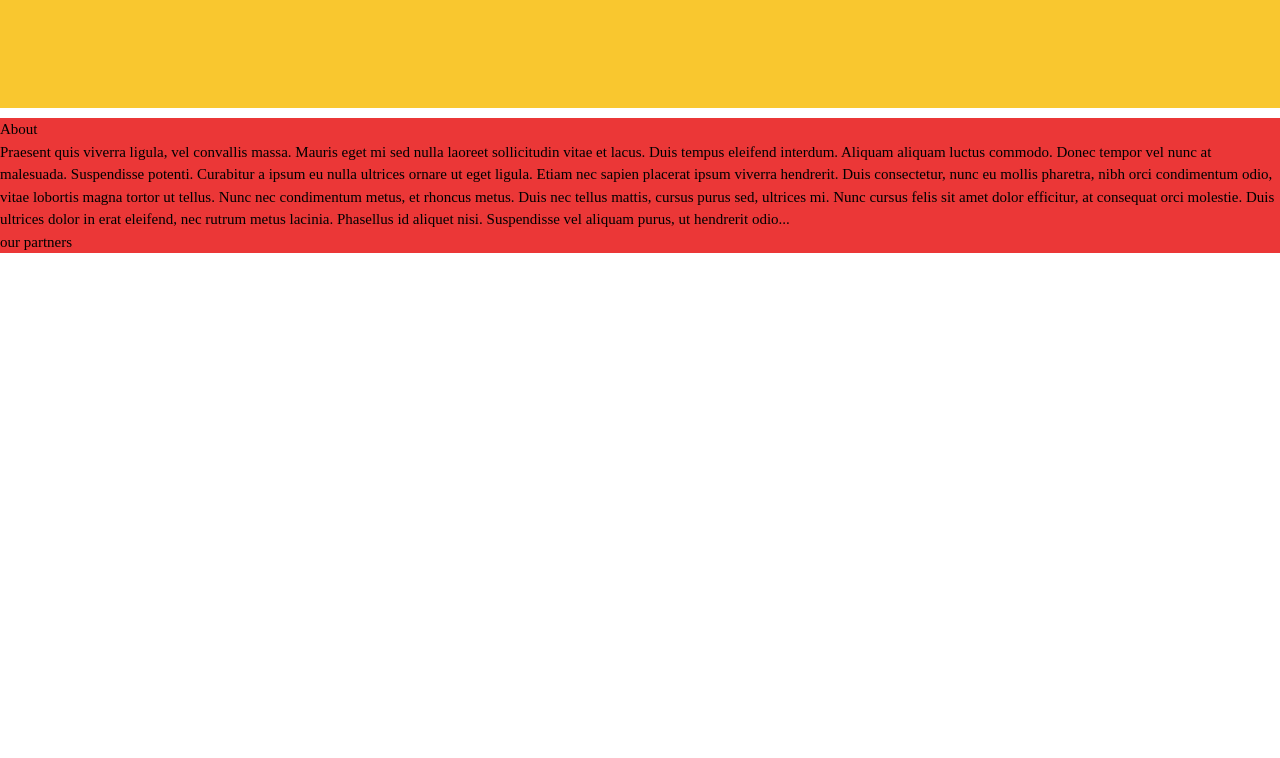
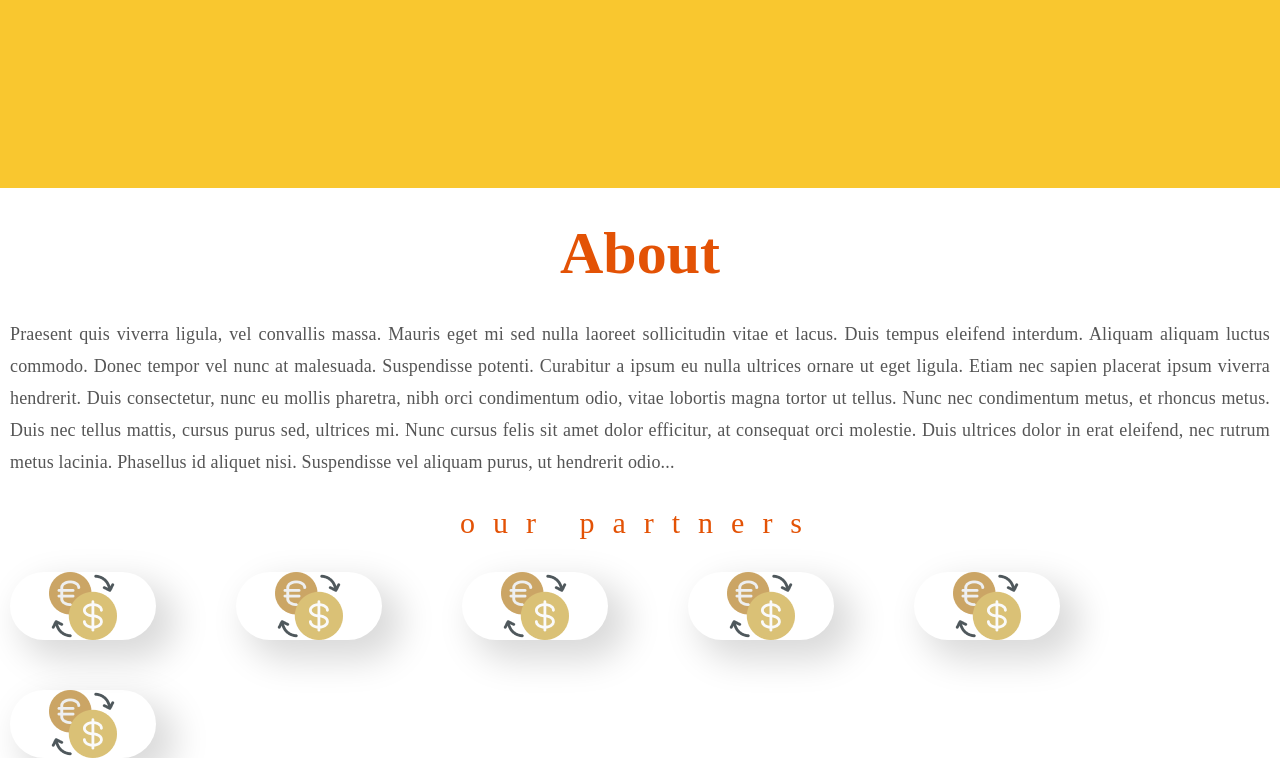
Before and after one commit to Lian-040400/figma, a website: page index.html in a window 1280 px wide. Shown: the part 692-1450 px from the top of the page. Before the commit the page ends 955 px from the top, so only its background shows below. Drawn offline with Linux system fonts and the light colour scheme.

Commit message:
some change

```diff
--- a/index.html
+++ b/index.html
@@ -28,7 +28,7 @@
                         <a class="header__link" href="#contacts">Contacts</a>
                     </li>
                     <li class="header__item">
-                        <i>ijj</i>
+                        <i></i>
                     </li>
                     <li class="header__item">
                         <i>jkj</i>
@@ -43,7 +43,10 @@
 
     </div>
     <div class="first-page">
-        <img src="./img/ket-text 1 (1).svg" alt="">
+
+            <img src="./img/ket-text 1 (1).svg" alt="">
+        </div>
+
     </div>
     <div class="container">
         <div class="about">
@@ -61,6 +64,26 @@
             </p>
             <div class="partners">
                 <h3>our partners</h3>
+                <div class="partners__cards">
+                    <div class="partners__cards__item">
+                        <img src="./img/IERC_logo 1.png" alt="">
+                    </div>
+                    <div class="partners__cards__item">
+                        <img src="./img/IERC_logo 1.png" alt="">
+                    </div>
+                    <div class="partners__cards__item">
+                        <img src="./img/IERC_logo 1.png" alt="">
+                    </div>
+                    <div class="partners__cards__item">
+                        <img src="./img/IERC_logo 1.png" alt="">
+                    </div>
+                    <div class="partners__cards__item">
+                        <img src="./img/IERC_logo 1.png" alt="">
+                    </div>
+                    <div class="partners__cards__item">
+                        <img src="./img/IERC_logo 1.png" alt="">
+                    </div>
+                </div>
             </div>
         </div>
     </div>
--- a/main.scss
+++ b/main.scss
@@ -2,6 +2,7 @@
 
 @import './sass/globalStyles';
 @import './sass/header';
+@import './sass/about';
 @import './sass/first-page';
 @import './sass/footer';
 @import './sass/courses';
--- a/sass/_about.scss
+++ b/sass/_about.scss
@@ -1,3 +1,50 @@
-.about{
-    background-color: rgb(235, 55, 55);
+.about {
+    h2 {
+        color: #e35205;
+        font-style: normal;
+        font-weight: 900;
+        font-size: 60px;
+        line-height: 70px;
+        text-align: center;
+        padding-top: 30px;
+    }
+    p {
+        font-style: normal;
+        font-weight: 300;
+        font-size: 18px;
+        line-height: 32px;
+        padding-top: 30px;
+        text-align: justify;
+        letter-spacing: 0.01em;
+        color: #555555;
+    }
+    .partners {
+        h3 {
+            font-style: normal;
+            font-weight: normal;
+            font-size: 30px;
+            line-height: 29px;
+            text-align: center;
+            letter-spacing: 0.6em;
+            color: #e35205;
+            padding-top: 30px;
+            padding-bottom: 0px;
+        }
+        &__cards {
+            // padding: 100px;
+            display: grid;
+            grid-template-columns: repeat(auto-fill,minmax(90px,146px));
+            grid-gap: 50px 80px;
+            margin-top: 35px;
+
+            .partners__cards__item {
+                display: flex;
+                align-items: center;
+                justify-content: center;
+                filter: grayscale(60%);
+                box-shadow: 15px 15px 35px 5px rgba(0, 0, 0, 0.15);
+                border-radius: 35px;
+            }
+        }
+    }
 }
--- a/sass/_first-page.scss
+++ b/sass/_first-page.scss
@@ -1,11 +1,20 @@
-.first-page{
+.first-page {
     height: 100vh;
-    background-color:#F9C72F;
-    display: flex;
-    justify-content: center;
-    align-items: center;
-    img{
-        width: 857px;
-        height: 560px;
+    background-color:  #F9C72F;
+
+
+  display: flex;
+  align-items: center;
+  justify-content: center;
+
+
+        img {
+
+            display: block;
+            margin-left: auto;
+            margin-right: auto;
+            width: 50%;
+
+
     }
 }
--- a/sass/_globalStyles.scss
+++ b/sass/_globalStyles.scss
@@ -20,8 +20,8 @@ body {
 
 }
 .container {
-    max-width: 1500px;
-    padding: 10px 0;
+    max-width: 1300px;
+    padding: 0 10px;
     margin: 0 auto;
 
 }
--- a/sass/_header.scss
+++ b/sass/_header.scss
@@ -1,9 +1,9 @@
 .header{
     background-color: #f9c62f00;
     height: 10vh;
-    width: 100%;
-    position: fixed;
-    z-index: 111111;
+  width: 100%;
+    position: sticky;
+
     display: flex;
     justify-content: space-around;
     align-items: center;
```
Also changed, not shown: css/style.css, font/style.css (added).
